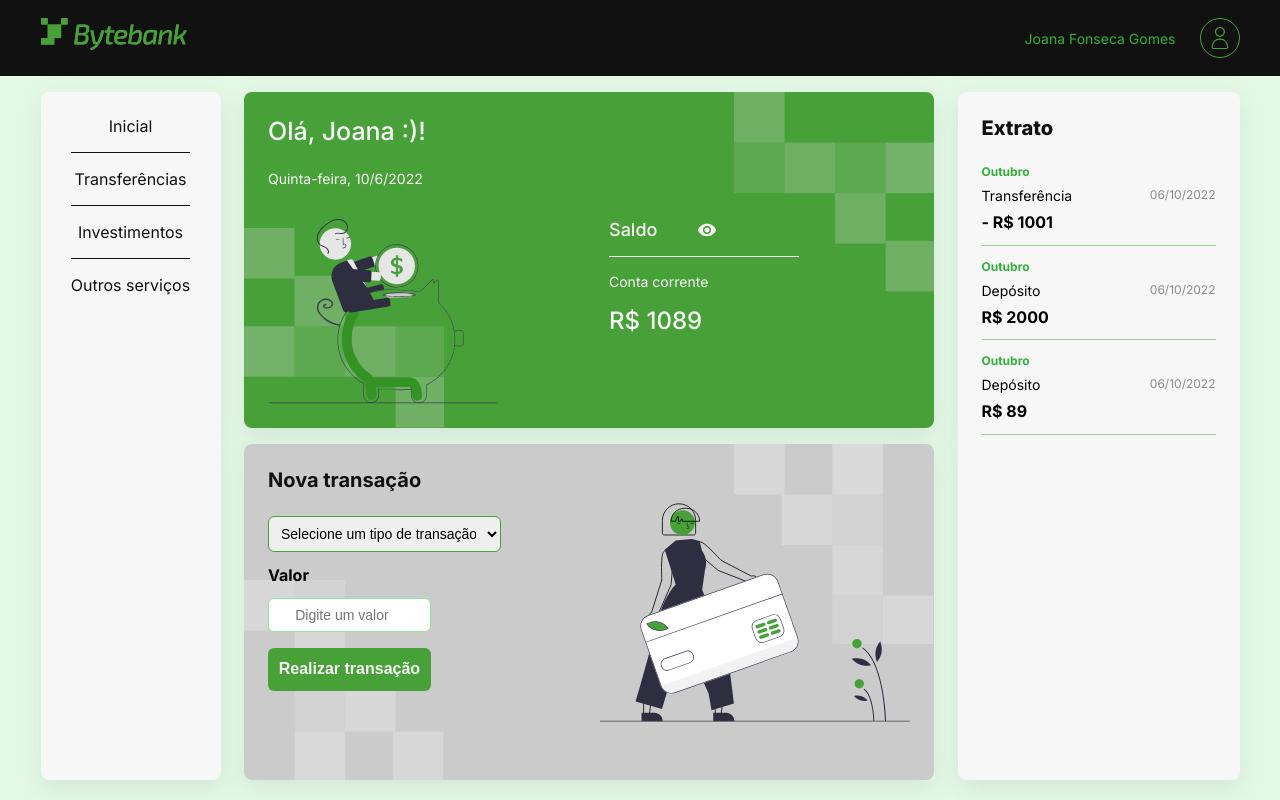
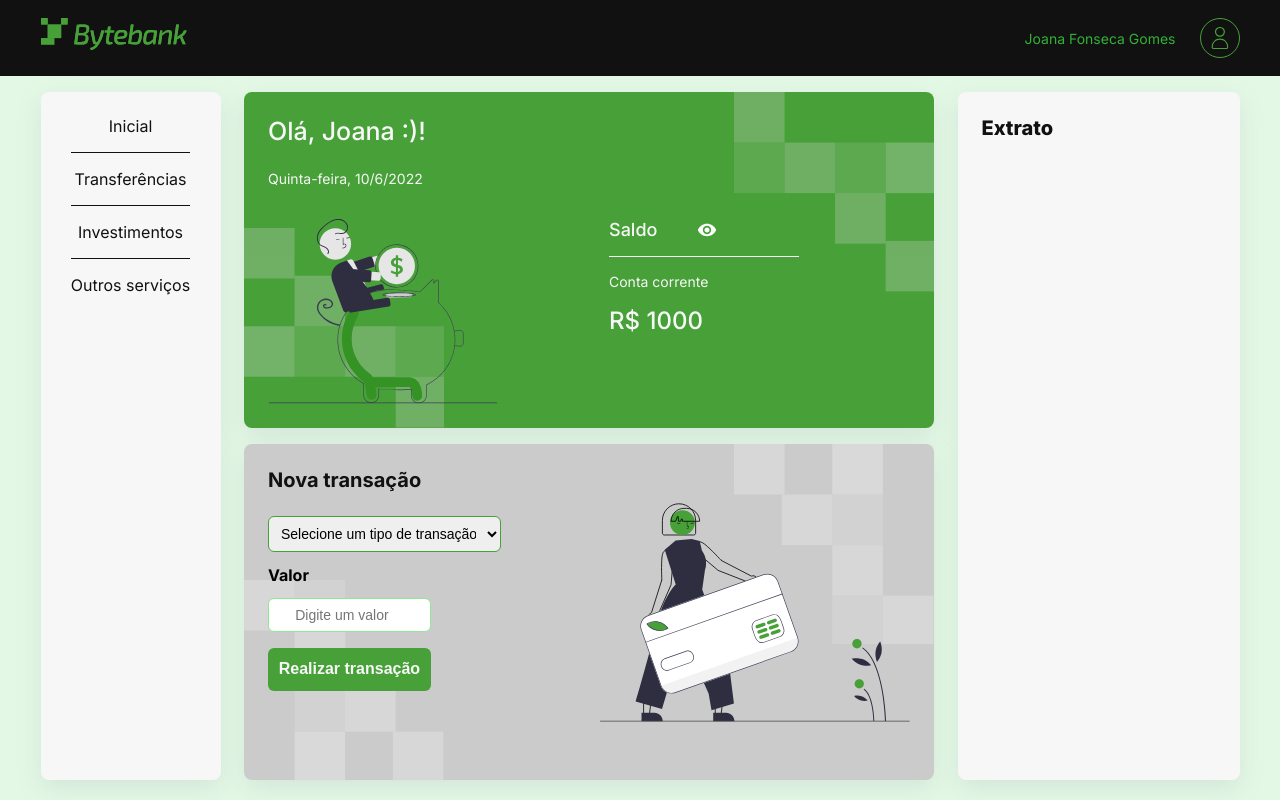
Before and after one commit to NeiltonSeguins/bytebank-v1, a React (Create React App) app: page / in a window 1280 px wide. Built offline with nearby package versions, Linux system fonts and the light colour scheme; data requests are answered from the project's data file.

Commit message:
Simplifica o projeto para atender requisitos de aula

```diff
--- a/db.json
+++ /dev/null
@@ -1,28 +0,0 @@
-{
-  "conta": {
-    "saldo": 1089
-  },
-  "transacoes": [
-    {
-      "transacao": "Transferência",
-      "valor": "1001",
-      "data": "06/10/2022",
-      "mes": "Outubro",
-      "id": 1
-    },
-    {
-      "transacao": "Depósito",
-      "valor": "2000",
-      "data": "06/10/2022",
-      "mes": "Outubro",
-      "id": 2
-    },
-    {
-      "transacao": "Depósito",
-      "valor": "89",
-      "data": "06/10/2022",
-      "mes": "Outubro",
-      "id": 3
-    }
-  ]
-}
--- a/src/App.js
+++ b/src/App.js
@@ -1,6 +1,5 @@
-import React, { useEffect, useState } from "react";
+import React, { useState } from "react";
 import estilos from "./App.module.css";
-import api from "./api";
 import { calculaNovoSaldo } from "./utils";
 
 import Cabecalho from "./componentes/Cabecalho";
@@ -13,28 +12,11 @@ function App() {
   const [saldo, setSaldo] = useState(1000);
   const [transacoes, setTransacoes] = useState([]);
 
-  async function carregaTransacoes() {
-    const transacoes = await api.listaTransacoes();
-    setTransacoes(transacoes);
-  }
-
-  async function obterSaldo() {
-    setSaldo(await api.buscaSaldo());
-  }
-
   function realizarTransacao(valores) {
     const novoSaldo = calculaNovoSaldo(valores, saldo);
-    api.atualizaSaldo(novoSaldo).catch((error) => console.log(error));
-    api.atualizaTransacoes(valores).catch((error) => console.error(error));
-
     setSaldo(novoSaldo);
-    setTransacoes([valores]);
+    setTransacoes([...transacoes, valores]);
   }
-
-  useEffect(() => {
-    obterSaldo();
-    carregaTransacoes();
-  }, [saldo]);
 
   return (
     <>
--- a/src/api/index.js
+++ /dev/null
@@ -1,40 +0,0 @@
-const url = "http://localhost:3004";
-
-const buscarDados = async (url, options = {}) => {
-  const resposta = await fetch(url, options);
-  if (resposta.ok) {
-    const dados = resposta.json();
-    return dados;
-  }
-  throw new Error(resposta);
-};
-
-const listaTransacoes = async () => await buscarDados(`${url}/transacoes/`);
-const buscaSaldo = () =>
-  buscarDados(`${url}/conta/`).then((dados) => dados.saldo);
-
-const atualizaTransacoes = (dados) =>
-  buscarDados(`${url}/transacoes/`, {
-    method: "POST",
-    headers: {
-      "Content-Type": "application/json",
-    },
-    body: JSON.stringify(dados),
-  });
-
-const atualizaSaldo = (saldo) =>
-  buscarDados(`${url}/conta/`, {
-    method: "POST",
-    headers: {
-      "Content-Type": "application/json",
-    },
-    body: JSON.stringify({ saldo }),
-  });
-
-// eslint-disable-next-line import/no-anonymous-default-export
-export default {
-  listaTransacoes,
-  atualizaTransacoes,
-  atualizaSaldo,
-  buscaSaldo,
-};
--- a/src/componentes/NovaTransacao/Formulario/index.jsx
+++ b/src/componentes/NovaTransacao/Formulario/index.jsx
@@ -2,7 +2,7 @@ import React, { useState } from "react";
 import estilos from "./Formulario.module.css";
 
 export default function Formulario({ realizarTransacao }) {
-  const [valor, setValor] = useState({ transacao: "", valor: 0 });
+  const [valor, setValor] = useState({ transacao: "", valor: "" });
 
   function handleChange(e) {
     const { name, value } = e.target;
@@ -21,6 +21,7 @@ export default function Formulario({ realizarTransacao }) {
       data: dataTransacao,
       mes: mesTransacao[0].toUpperCase() + mesTransacao.substring(1),
     });
+    setValor({ transacao: "", valor: "" });
   }
 
   return (
@@ -43,6 +44,7 @@ export default function Formulario({ realizarTransacao }) {
         onChange={handleChange}
         className={estilos.campo__valor}
         type="number"
+        value={valor.valor}
         name="valor"
         id="valor"
         placeholder="Digite um valor"
```
